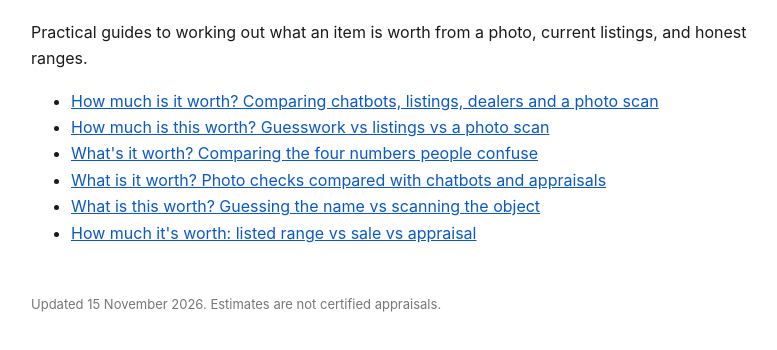
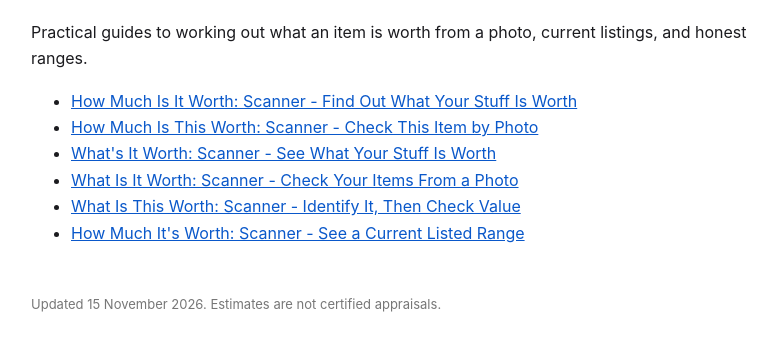
Before and after one commit to hmg166/how-much-is-it-worth-guides, a plain HTML site: page index.html in a window 1280 px wide. Shown: the part 88-438 px from the top of the page, without its empty margins (229-1006 px from the left). Drawn offline with Linux system fonts and the light colour scheme.

Commit message:
Retitle value guides for search CTAs
Keep existing URL slugs. Update page titles, og:title, H1s, and the homepage listing to the approved Keyword: Scanner - payoff titles.

```diff
--- a/index.html
+++ b/index.html
@@ -5,10 +5,10 @@
 img.hero{width:100%;height:auto;border-radius:12px;margin:8px 0 20px}
 img.logo{width:20px;height:20px;vertical-align:-4px;border-radius:5px;margin-right:4px}
 a{color:#0a58ca}h1{line-height:1.25}h2{margin-top:2em}header{font-size:14px;color:#666;margin-bottom:8px}footer{margin-top:48px;font-size:13px;color:#777}</style></head><body>
-<h1>Value guides</h1><p>Practical guides to working out what an item is worth from a photo, current listings, and honest ranges.</p><ul><li><a href="how-much-is-it-worth-methods-compared/">How much is it worth? Comparing chatbots, listings, dealers and a photo scan</a></li>
-<li><a href="how-much-is-this-worth-compared/">How much is this worth? Guesswork vs listings vs a photo scan</a></li>
-<li><a href="whats-it-worth-four-numbers/">What&#x27;s it worth? Comparing the four numbers people confuse</a></li>
-<li><a href="what-is-it-worth-methods-compared/">What is it worth? Photo checks compared with chatbots and appraisals</a></li>
-<li><a href="what-is-this-worth-guessing-vs-scanning/">What is this worth? Guessing the name vs scanning the object</a></li>
-<li><a href="how-much-its-worth-listed-vs-sale/">How much it&#x27;s worth: listed range vs sale vs appraisal</a></li></ul>
+<h1>Value guides</h1><p>Practical guides to working out what an item is worth from a photo, current listings, and honest ranges.</p><ul><li><a href="how-much-is-it-worth-methods-compared/">How Much Is It Worth: Scanner - Find Out What Your Stuff Is Worth</a></li>
+<li><a href="how-much-is-this-worth-compared/">How Much Is This Worth: Scanner - Check This Item by Photo</a></li>
+<li><a href="whats-it-worth-four-numbers/">What&#x27;s It Worth: Scanner - See What Your Stuff Is Worth</a></li>
+<li><a href="what-is-it-worth-methods-compared/">What Is It Worth: Scanner - Check Your Items From a Photo</a></li>
+<li><a href="what-is-this-worth-guessing-vs-scanning/">What Is This Worth: Scanner - Identify It, Then Check Value</a></li>
+<li><a href="how-much-its-worth-listed-vs-sale/">How Much It&#x27;s Worth: Scanner - See a Current Listed Range</a></li></ul>
 <footer>Updated 15 November 2026. Estimates are not certified appraisals.</footer></body></html>
```
Also changed, not shown: how-much-is-it-worth-methods-compared/index.html (+3 -3 lines), how-much-is-this-worth-compared/index.html (+3 -3 lines), how-much-its-worth-listed-vs-sale/index.html (+3 -3 lines), what-is-it-worth-methods-compared/index.html (+3 -3 lines), what-is-this-worth-guessing-vs-scanning/index.html (+3 -3 lines), whats-it-worth-four-numbers/index.html (+3 -3 lines).
